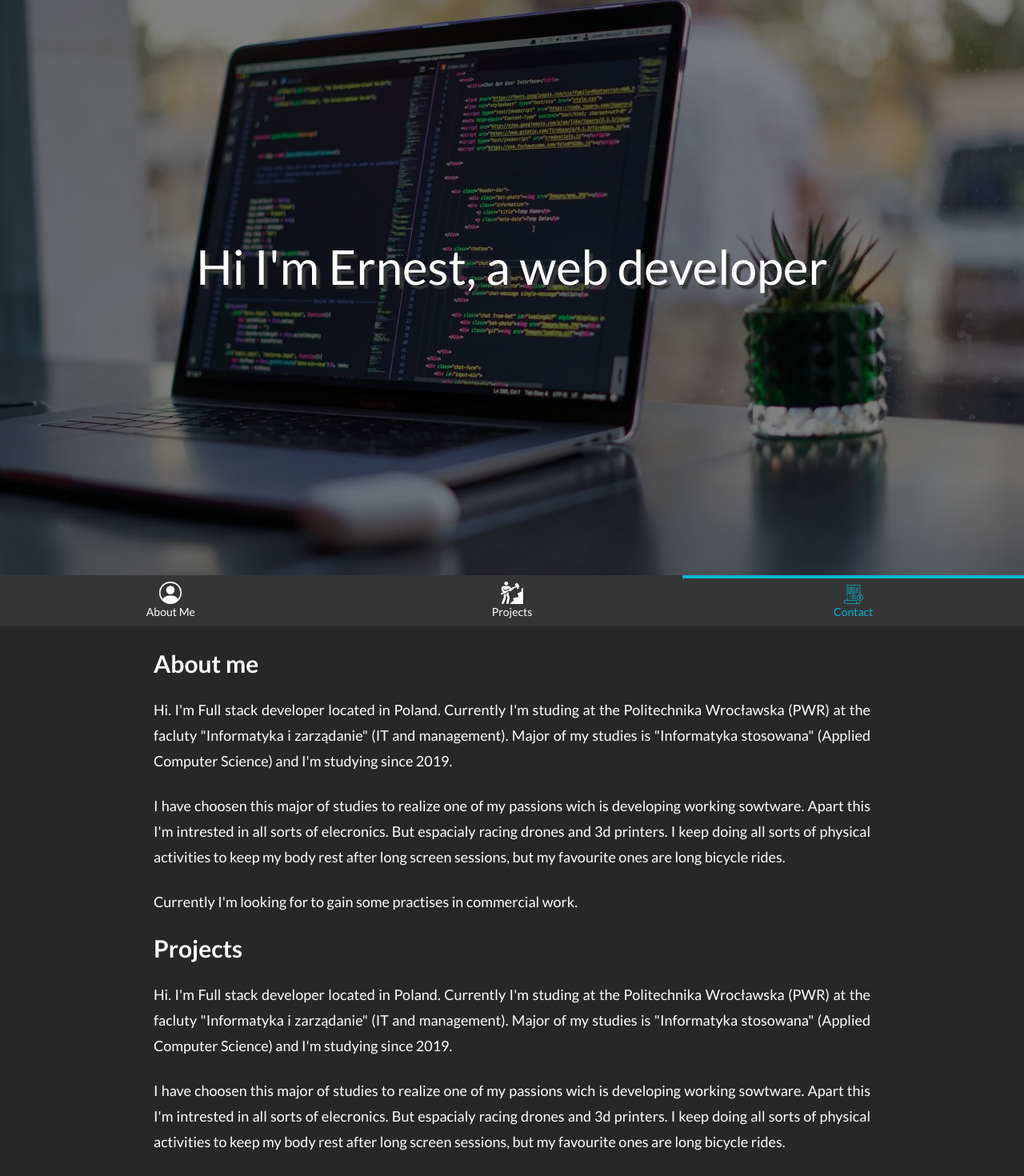
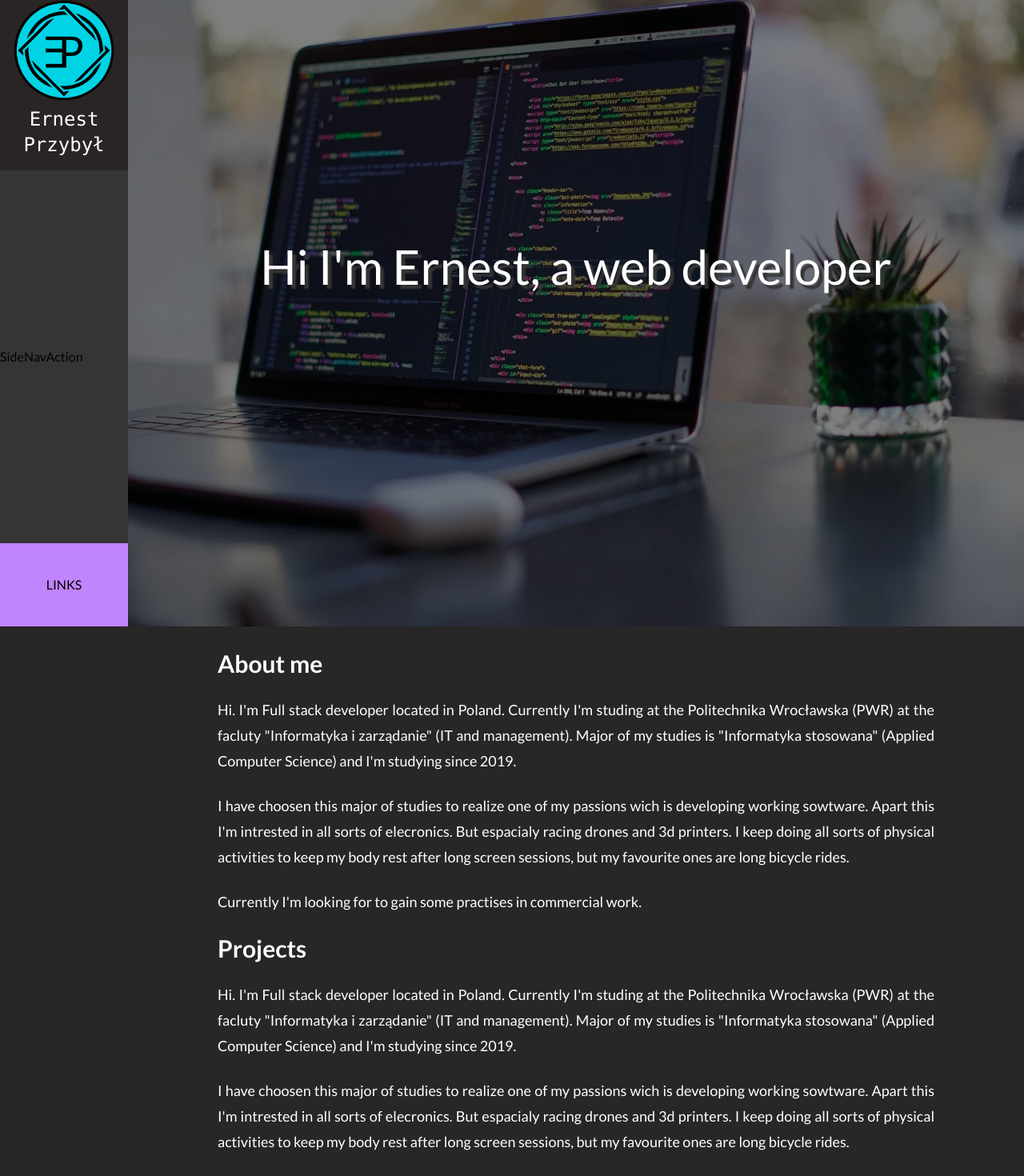
Before and after one commit to EP-coode/portfolio_v2, a Next.js app: page / in a window 1280 px wide. Shown: the part 17-1487 px from the top of the page at 80% size. Built offline with nearby package versions, Linux system fonts and the light colour scheme.

Commit message:
start impelenting side nav, refactor section nav

```diff
--- a/pages/index.tsx
+++ b/pages/index.tsx
@@ -9,7 +9,14 @@ import { MarkdownSection } from "../src/components/common/MarkdownSection";
 import WindowScrollProgres from "../src/components/common/WindowScrollProgres";
 import { SectionContextProvider } from "../src/components/context/SectionInViewContext";
 import { selectElementVisableInBottom } from "../src/utils/activeSectionSelectionStrategies";
-import MobileNav, { NavigationSections } from "../src/layout/MobileNav";
+import useMatchMaxWidth from "../src/hooks/useMatchMaxWidth";
+import SideNav from "../src/components/desktop/SideNav/SideNav";
+import BottomNavContainer from "../src/components/mobile/BottomNav/BottomNavContainer";
+import { BottomNavAction } from "../src/components/mobile/BottomNav";
+import { CirclePersonIcon, ResumeIcon, WorkerIcon } from "../src/icons";
+import { useState } from "react";
+import SideNavAction from "../src/components/desktop/SideNav/SideNavAction";
+import classNames from "classnames";
 
 export async function getStaticProps() {
   let aboutMeSection;
@@ -42,6 +49,20 @@ interface HomePageProps {
 }
 
 const Home: NextPage<HomePageProps> = ({ aboutMeSection }) => {
+  const isMobile = useMatchMaxWidth("600px");
+  const [activeSectionId, setActiveSectionId] = useState<string>();
+
+  const scroolToViewById = (elementId: string, scroolYOffset = -50) => {
+    const element = document.querySelector(`#${elementId}`);
+
+    if (!element) return;
+
+    const y =
+      element.getBoundingClientRect().top + window.pageYOffset + scroolYOffset;
+
+    window.scrollTo({ top: y, behavior: "smooth" });
+  };
+
   return (
     <div>
       <Head>
@@ -50,30 +71,68 @@ const Home: NextPage<HomePageProps> = ({ aboutMeSection }) => {
         <link rel="icon" href="/favicon.ico" />
       </Head>
       <WindowScrollProgres />
+      <div
+        className={classNames("flex", {
+          "flex-col": isMobile,
+          "flex-row-reverse": !isMobile,
+        })}
+      >
+        <div className="flex-grow">
           <Banner title="Hi I'm Ernest, a web developer" />
-      <SectionContextProvider selectActiveSection={selectElementVisableInBottom}>
-        <div className="m-7 overflow-hidden">
+          <SectionContextProvider
+            selectActiveSection={selectElementVisableInBottom}
+            onActiveSectionChange={(sectionId) => setActiveSectionId(sectionId)}
+          >
+            <div className="p-7 overflow-hidden">
               {aboutMeSection && (
-            <Section
-              title={aboutMeSection.data.title}
-              name={NavigationSections.AboutMe}
-            >
+                <Section title={aboutMeSection.data.title} name={"AboutMe"}>
                   <MarkdownSection content={aboutMeSection.content} />
                 </Section>
               )}
               {aboutMeSection && (
-            <Section title={"Projects"} name={NavigationSections.Projects}>
+                <Section title={"Projects"} name={"Projects"}>
                   <MarkdownSection content={aboutMeSection.content} />
                 </Section>
               )}
               {aboutMeSection && (
-            <Section title={"Contact"} name={NavigationSections.Contact}>
+                <Section title={"Contact"} name={"Contact"}>
                   <MarkdownSection content={aboutMeSection.content} />
                 </Section>
               )}
             </div>
-      <MobileNav/>
           </SectionContextProvider>
+        </div>
+        {isMobile ? (
+          <BottomNavContainer>
+            <BottomNavAction
+              icon={<CirclePersonIcon />}
+              label="AboutMe"
+              isActive={activeSectionId == "AboutMe"}
+              action={() => scroolToViewById("AboutMe")}
+            />
+            <BottomNavAction
+              icon={<WorkerIcon />}
+              label="Projects"
+              isActive={activeSectionId == "Projects"}
+              action={() => scroolToViewById("Projects")}
+            />
+            <BottomNavAction
+              icon={<ResumeIcon />}
+              label="Contact"
+              isActive={activeSectionId == "Contact"}
+              action={() => scroolToViewById("Contact")}
+            />
+          </BottomNavContainer>
+        ) : (
+          <SideNav>
+            <SideNavAction
+              label="AboutMe"
+              isActive={activeSectionId == "AboutMe"}
+              action={() => scroolToViewById("AboutMe")}
+            />
+          </SideNav>
+        )}
+      </div>
     </div>
   );
 };
--- a/src/components/common/Banner.tsx
+++ b/src/components/common/Banner.tsx
@@ -9,7 +9,7 @@ type Props = {
 
 export default function Banner({ title }: Props) {
   return (
-    <div className="h-screen">
+    <div className="h-screen relative">
       <h1
         className="
           text-center text-white text-4xl xs:text-6xl text-shadow font-medium
--- a/src/components/context/SectionInViewContext.tsx
+++ b/src/components/context/SectionInViewContext.tsx
@@ -1,4 +1,9 @@
-import React, { createContext, PropsWithChildren, useState } from "react";
+import React, {
+  createContext,
+  PropsWithChildren,
+  useEffect,
+  useState,
+} from "react";
 
 interface SectionContext {
   sectionsInView: React.RefObject<HTMLElement>[];
@@ -11,6 +16,7 @@ interface ContextProviderProps extends PropsWithChildren {
   selectActiveSection: (
     sectionsRef: React.RefObject<HTMLElement>[]
   ) => React.RefObject<HTMLElement> | undefined;
+  onActiveSectionChange: (activeSectionId: string | undefined) => void;
 }
 
 const defaultSectionInViewContext: SectionContext = {
@@ -25,12 +31,17 @@ export const SectionContext = createContext<SectionContext>(
 export const SectionContextProvider = ({
   children,
   selectActiveSection,
+  onActiveSectionChange,
 }: ContextProviderProps) => {
   const [sectionsInView, setSectionsInView] = useState<
     React.RefObject<HTMLElement>[]
   >([]);
   const [activeSection, setActiveSection] =
     useState<React.RefObject<HTMLElement>>();
+
+  useEffect(() => {
+    onActiveSectionChange(activeSection?.current?.id);
+  }, [activeSection]);
 
   const onSectionEnter = (sectionRef: React.RefObject<HTMLElement>) => {
     if (!sectionsInView.includes(sectionRef)) {
--- a/src/components/desktop/SideNav.tsx
+++ /dev/null
@@ -1,13 +0,0 @@
-import React from "react";
-
-type Props = {
-  children: React.ReactNode;
-};
-
-const SideNav = ({ children }: Props) => (
-  <div>
-    <nav>{children}</nav>
-  </div>
-);
-
-export default SideNav;
--- /dev/null
+++ b/src/components/desktop/SideNav/SideNav.tsx
@@ -0,0 +1,29 @@
+import Image from "next/image";
+import React from "react";
+
+import logo from "../../../../public/images/logo.png"
+
+type Props = {
+  children: React.ReactNode;
+};
+
+const SideNav = ({ children }: Props) => (
+  <nav className="w-40 h-screen sticky top-0 left-0 bg-gray-light flex-grow-0 flex-shrink-0 z-20 flex flex-col">
+    <div className="p-4 bg-stone-800">
+    <Image
+      src={logo}
+      objectFit="cover"
+      placeholder="blur"
+    />
+    <h2 className="text-white text-center text-2xl font-mono">
+      Ernest Przybył
+    </h2>
+    </div>
+    <nav className="flex-grow flex flex-col justify-around">{children}</nav>
+    <div className="bg-purple-400 py-10 px-3 flex justify-around">
+      LINKS
+    </div>
+  </nav>
+);
+
+export default SideNav;
--- /dev/null
+++ b/src/components/desktop/SideNav/SideNavAction.tsx
@@ -0,0 +1,13 @@
+import React from "react";
+
+type Props = {
+  label: string;
+  isActive: boolean;
+  action: () => void;
+};
+
+const SideNavAction = (props: Props) => {
+  return <div>SideNavAction</div>;
+};
+
+export default SideNavAction;
--- a/src/components/mobile/BottomNavAction.tsx
+++ b/src/components/mobile/BottomNav/BottomNavAction.tsx
@@ -1,6 +1,6 @@
 import classNames from "classnames";
 import { useContext } from "react";
-import { SectionContext } from "../context/SectionInViewContext";
+import { SectionContext } from "../../context/SectionInViewContext";
 
 type BottomNavActionProps = {
   label: string;
--- /dev/null
+++ b/src/components/mobile/BottomNav/index.tsx
@@ -0,0 +1,4 @@
+import BottomNavAction from "./BottomNavAction";
+import BottomNavContainer from "./BottomNavContainer";
+
+export { BottomNavAction, BottomNavContainer };
--- /dev/null
+++ b/src/hooks/useMatchMaxWidth.tsx
@@ -0,0 +1,26 @@
+import React, { useEffect, useState } from "react";
+
+const useMatchMaxWidth = (maxWidth: string) => {
+  const [isMatching, setIsMatching] = useState(false);
+
+  useEffect(() => {
+    if (!window) return;
+
+    const onWindowResize = () => {
+      const { matches } = window.matchMedia(`(max-width:${maxWidth} )`);
+      setIsMatching(matches);
+    };
+
+    onWindowResize();
+
+    window.addEventListener("resize", onWindowResize);
+
+    return () => {
+      window.removeEventListener("resize", onWindowResize);
+    };
+  }, [maxWidth]);
+
+  return isMatching;
+};
+
+export default useMatchMaxWidth;
--- a/src/layout/MobileNav.tsx
+++ /dev/null
@@ -1,51 +0,0 @@
-import React, { useContext } from "react";
-import { SectionContext } from "../components/context/SectionInViewContext";
-import BottomNav from "../components/mobile/BottomNav";
-import BottomNavAction from "../components/mobile/BottomNavAction";
-import { CirclePersonIcon, ResumeIcon, WorkerIcon } from "../icons";
-
-export enum NavigationSections {
-  AboutMe = "AboutMe",
-  Projects = "Projects",
-  Contact = "Contact",
-}
-
-const MobileNav = () => {
-  const activeId = useContext(SectionContext)?.activeSection?.current?.id;
-
-  const scroolToViewById = (elementId: NavigationSections, scroolYOffset = -50) => {
-    const element = document.querySelector(`#${elementId}`);
-
-    if (!element) return;
-
-    const y =
-      element.getBoundingClientRect().top + window.pageYOffset + scroolYOffset;
-
-    window.scrollTo({ top: y, behavior: "smooth" });
-  };
-
-  return (
-    <BottomNav>
-      <BottomNavAction
-        icon={<CirclePersonIcon />}
-        label="About Me"
-        isActive={activeId == NavigationSections.AboutMe}
-        action={() => scroolToViewById(NavigationSections.AboutMe)}
-      />
-      <BottomNavAction
-        icon={<WorkerIcon />}
-        label="Projects"
-        isActive={activeId == NavigationSections.Projects}
-        action={() => scroolToViewById(NavigationSections.Projects)}
-      />
-      <BottomNavAction
-        icon={<ResumeIcon />}
-        label="Contact"
-        isActive={activeId == NavigationSections.Contact}
-        action={() => scroolToViewById(NavigationSections.Contact)}
-      />
-    </BottomNav>
-  );
-};
-
-export default MobileNav;
```
Also changed, not shown: public/images/logo.png (added), src/components/mobile/BottomNav/BottomNavContainer.tsx (renamed from src/components/mobile/BottomNav.tsx). Lines whose indentation alone changed are shown as unchanged.
